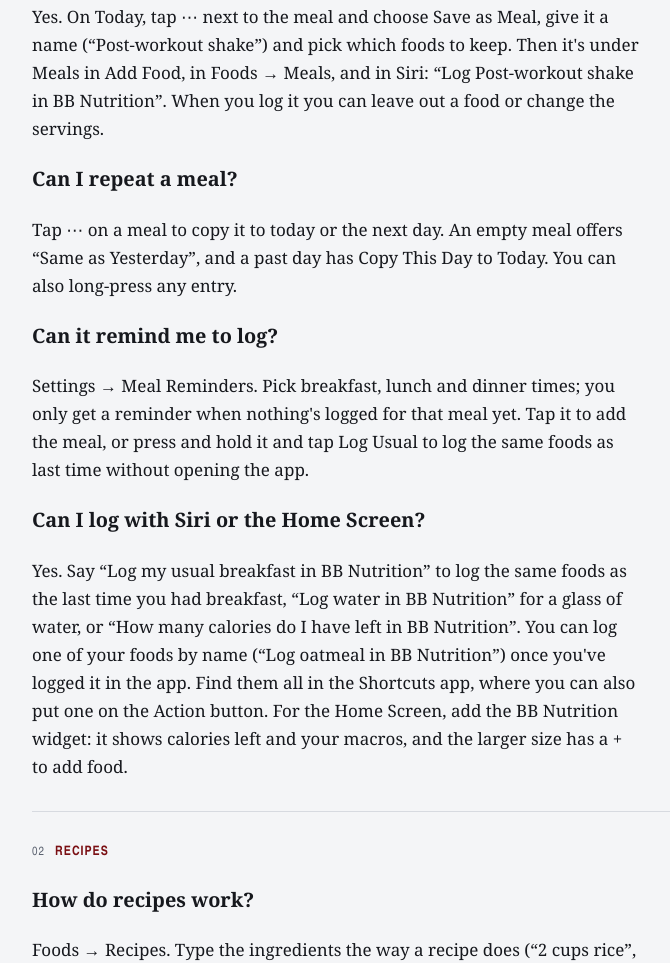
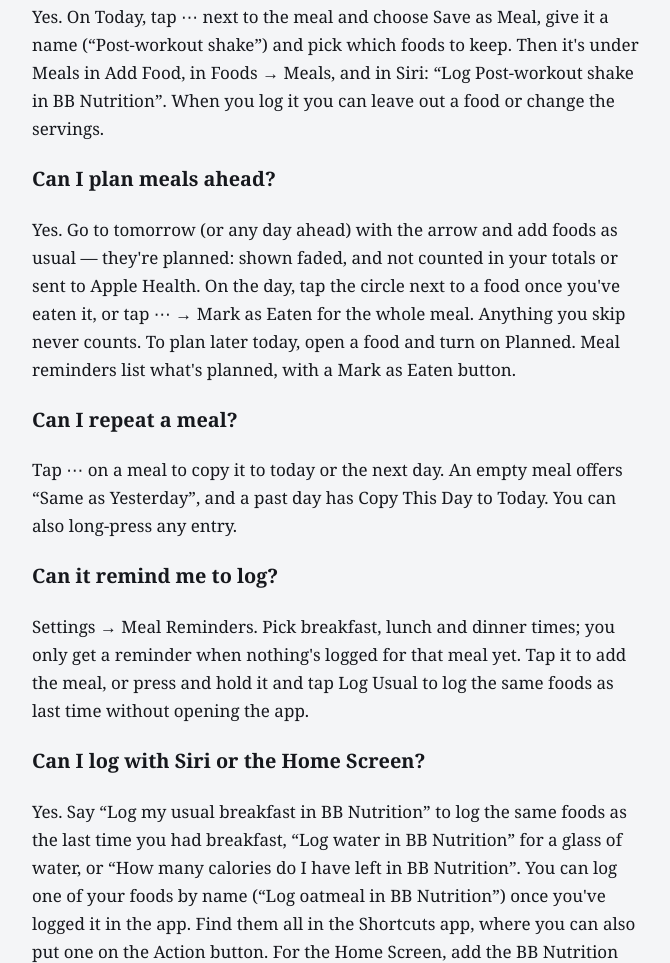
Before and after one commit to rhenze74/BB-Nutrition-Legal, a plain HTML site: page support.html in a window 1280 px wide. Shown: the part 1607-2570 px from the top of the page, without its empty margins (252-922 px from the left). Drawn offline with Linux system fonts and the light colour scheme.

Commit message:
Support page: planning meals ahead

```diff
--- a/support.html
+++ b/support.html
@@ -234,6 +234,8 @@
   <p>When you just know the calories (and maybe macros) — a restaurant meal, say. It logs the numbers without a food behind them.</p>
   <h3>Can I save a meal I eat often?</h3>
   <p>Yes. On Today, tap ⋯ next to the meal and choose Save as Meal, give it a name (“Post-workout shake”) and pick which foods to keep. Then it&#x27;s under Meals in Add Food, in Foods → Meals, and in Siri: “Log Post-workout shake in BB Nutrition”. When you log it you can leave out a food or change the servings.</p>
+  <h3>Can I plan meals ahead?</h3>
+  <p>Yes. Go to tomorrow (or any day ahead) with the arrow and add foods as usual — they&#x27;re planned: shown faded, and not counted in your totals or sent to Apple Health. On the day, tap the circle next to a food once you&#x27;ve eaten it, or tap ⋯ → Mark as Eaten for the whole meal. Anything you skip never counts. To plan later today, open a food and turn on Planned. Meal reminders list what&#x27;s planned, with a Mark as Eaten button.</p>
   <h3>Can I repeat a meal?</h3>
   <p>Tap ⋯ on a meal to copy it to today or the next day. An empty meal offers “Same as Yesterday”, and a past day has Copy This Day to Today. You can also long-press any entry.</p>
   <h3>Can it remind me to log?</h3>
```
